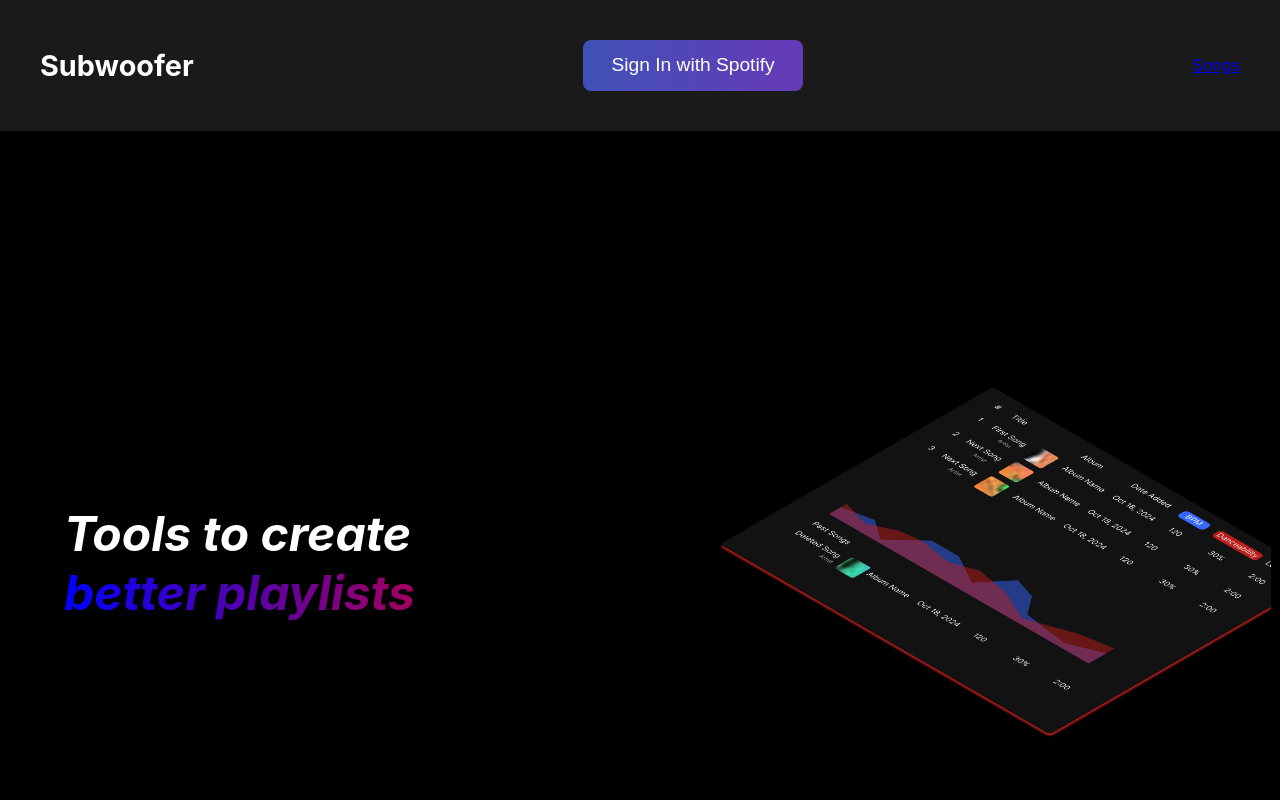
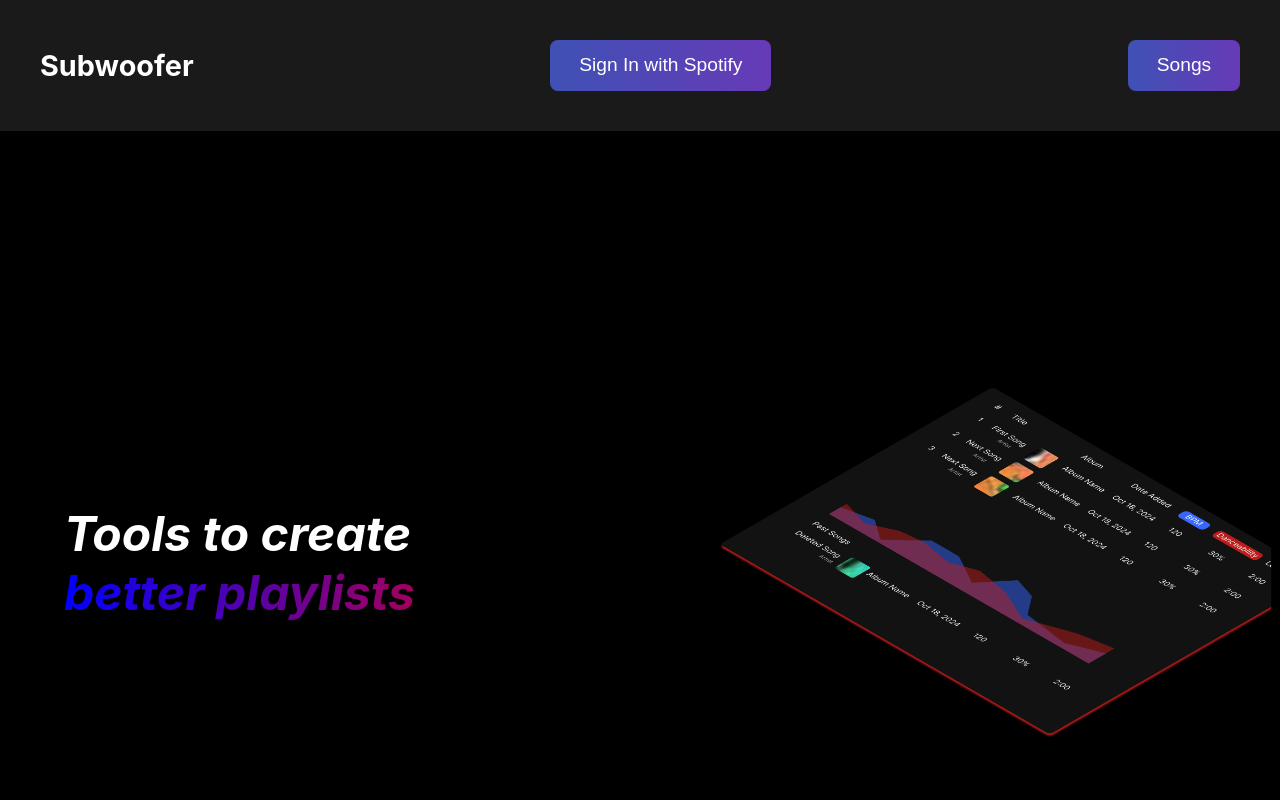
Before and after one commit to SlackOverflow-Cloud-Computing/Frontend-UI, a React (Create React App) app: page / in a window 1280 px wide. Shown: the top 800 px of the page. Built offline with nearby package versions, Linux system fonts and the light colour scheme; no server answers.

Commit message:
create a songs button

```diff
--- a/src/components/Navbar.js
+++ b/src/components/Navbar.js
@@ -42,7 +42,11 @@ const Navbar = () => {
       <button className="spotify-button" onClick={handleSpotifyConnect}>
         Sign In with Spotify
       </button>
-      <Link to="/songs">Songs</Link>
+      <Link to="/songs">
+        <button className="spotify-button">
+          Songs
+        </button>
+      </Link>
     </nav>
   );
 };
```
